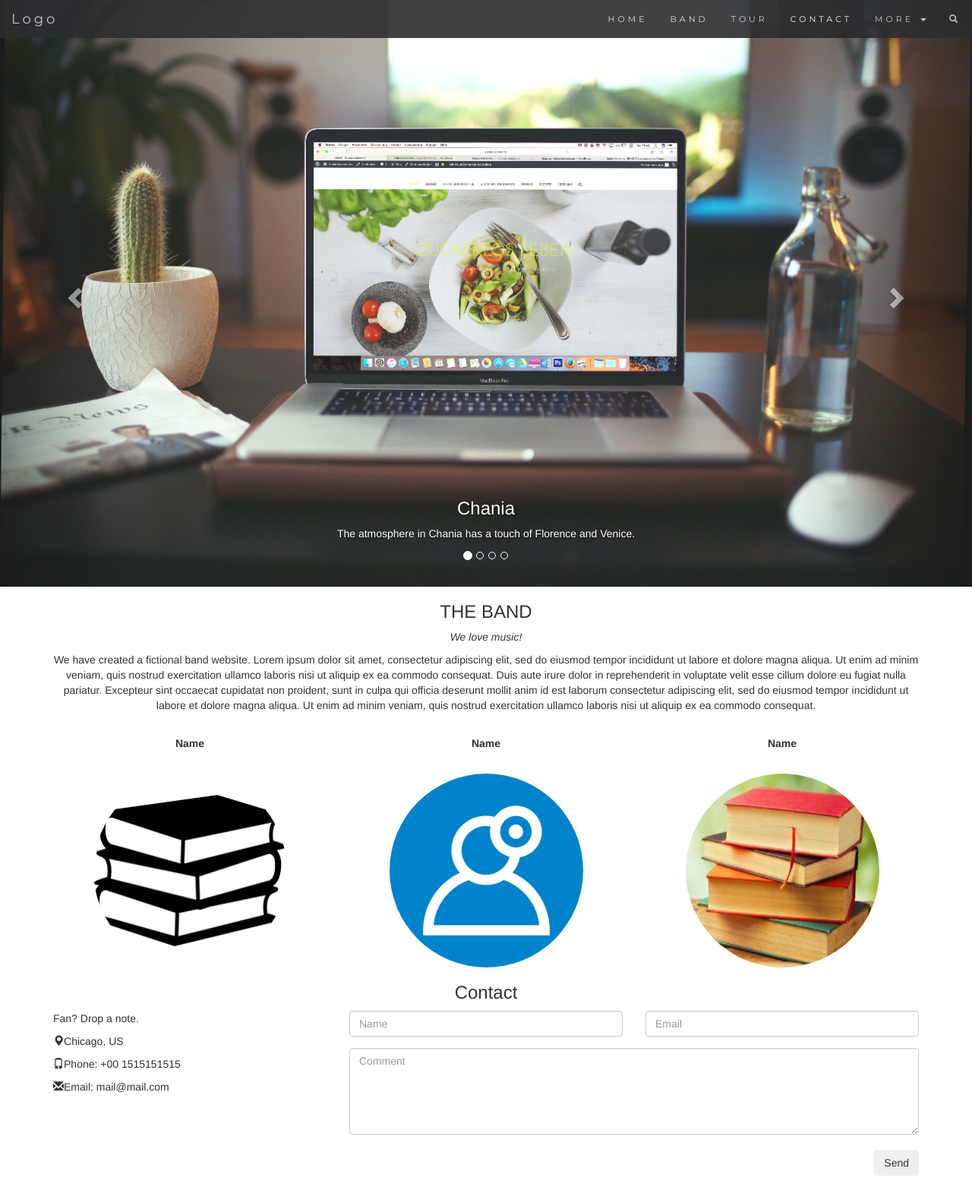
After one commit to virat6143/kgv, a PHP site: page /mitrakitak/dem.php in a window 1280 px wide. The commit adds this page. Shown: the top 1579 px of the page at 76% size. Run offline with PHP 8.4, Linux system fonts and the light colour scheme.

Commit message:
viratccvv

```diff
--- a/1.php
+++ b/1.php
@@ -33,7 +33,7 @@ include 'head.php';
           </div>
         </div>
         <div class="modal-footer">
-          <button  class="btn btn-info" name="submit" role="button">સેવ કરો</button>&nbsp;&nbsp;
+          <button  class="btn btn-info" name="submit" role="button">સબમિટ કરો</button>&nbsp;&nbsp;
            <a href="" class="btn btn-danger" role="button" >રદ કરો</a>
         </div>
       </div>
--- a/ad_ment.php
+++ b/ad_ment.php
@@ -277,6 +277,9 @@ include 'head.php';
 
 						<div class="modal-footer">
 							<input type="submit"  name="સેવ કરો" value="સેવ કરો" class="btn btn-success" />
+						<button type="button" class="btn btn-info" data-dismiss="modal">
+							<i class="fa fa-arrow-left" aria-hidden="true"></i> પાછા જવા
+						</button>
 						</div>
 					</form>
 				</div>
@@ -323,6 +326,9 @@ include 'head.php';
 					<div class="modal-footer">
 						<input type="submit"  name="સેવ કરો" value="સેવ કરો" class="btn btn-success" />
 						<button type="button" class="btn btn-danger" id="cancle">રદ્દ કરો</button>
+						<button type="button" class="btn btn-info" data-dismiss="modal">
+							<i class="fa fa-arrow-left" aria-hidden="true"></i> પાછા જવા
+						</button>
 					</div>
 				</form>
 			</div>
--- a/adbooksee.php
+++ b/adbooksee.php
@@ -81,8 +81,8 @@ include 'head.php';
 						<input type="text" id="myInputTextField">
 					</div>
 					<div class="table-wrapper-scroll-y my-custom-scrollbar">
-					<table class="table table-striped table-bordered" id="example">
-						<thead style='background-color:#00bfff;color:#ffffff';>
+					<table class="table table-striped table-bordered" id="example" cellspacing="6">
+						<thead style='background-color:#00bfff;color:#ffffff;';>
 							<tr>
 								<th>ક્રમ</th>
 								<th>બુક સ્ટોક જમા લીધેલ તારીખ</th>
--- a/bookinfo.php
+++ b/bookinfo.php
@@ -269,6 +269,9 @@ include 'head.php';
 				</div>
 				<div class="modal-footer">
 					<input type="submit"  name="સેવ કરો" value="સેવ કરો" class="btn btn-success" />
+					<button type="button" class="btn btn-info" data-dismiss="modal">
+							<i class="fa fa-arrow-left" aria-hidden="true"></i> પાછા જવા
+						</button>
 				</div>
 			</form>
 		</div>
@@ -335,6 +338,9 @@ include 'head.php';
 				<div class="modal-footer">
 					<input type="submit"  name="સેવ કરો" value="સેવ કરો" class="btn btn-success" />
 					<button type="button" class="btn btn-danger" id="cancle">રદ્દ કરો</button>
+					<button type="button" class="btn btn-info" data-dismiss="modal">
+							<i class="fa fa-arrow-left" aria-hidden="true"></i> પાછા જવા
+						</button>
 				</div>
 			</form>
 		</div>
--- /dev/null
+++ b/dem.php
@@ -0,0 +1,382 @@
+<!DOCTYPE html>
+<html lang="en">
+<head>
+  <!-- Theme Made By www.w3schools.com - No Copyright -->
+  <title>Bootstrap Theme The Band</title>
+  <meta charset="utf-8">
+  <meta name="viewport" content="width=device-width, initial-scale=1">
+  <link rel="stylesheet" href="https://maxcdn.bootstrapcdn.com/bootstrap/3.4.0/css/bootstrap.min.css">
+  <link href="https://fonts.googleapis.com/css?family=Lato" rel="stylesheet" type="text/css">
+  <link href="https://fonts.googleapis.com/css?family=Montserrat" rel="stylesheet" type="text/css">
+  <script src="https://ajax.googleapis.com/ajax/libs/jquery/3.4.1/jquery.min.js"></script>
+  <script src="https://maxcdn.bootstrapcdn.com/bootstrap/3.4.0/js/bootstrap.min.js"></script>
+
+  <style type="text/css">
+    footer {
+    background-color: #2d2d30;
+    color: #f5f5f5;
+    padding: 32px;
+  }
+  footer a {
+    color: #f5f5f5;
+  }
+  footer a:hover {
+    color: #777;
+    text-decoration: none;
+  }
+  .navbar {
+    font-family: Montserrat, sans-serif;
+    margin-bottom: 0;
+    background-color: #2d2d30;
+    border: 0;
+    font-size: 11px !important;
+    letter-spacing: 4px;
+    opacity: 0.9;
+  }
+  .navbar li a, .navbar .navbar-brand {
+    color: #d5d5d5 !important;
+  }
+  .navbar-nav li a:hover {
+    color: #fff !important;
+  }
+  .navbar-nav li.active a {
+    color: #fff !important;
+    background-color: #29292c !important;
+  }
+  .navbar-default .navbar-toggle {
+    border-color: transparent;
+  }
+  </style>
+ <!--  <style>
+  body {
+    font: 400 15px/1.8 Lato, sans-serif;
+    color: white;
+  }
+  h3, h4 {
+    margin: 10px 0 30px 0;
+    letter-spacing: 10px;
+    font-size: 20px;
+    color: #111;
+  }
+  .container {
+    padding: 80px 120px;
+  }
+  .person {
+    border: 10px solid transparent;
+    margin-bottom: 25px;
+    width: 80%;
+    height: 80%;
+    opacity: 0.7;
+  }
+  .person:hover {
+    border-color: #f1f1f1;
+  }
+  .carousel-inner img {
+    -webkit-filter: grayscale(90%);
+    filter: grayscale(90%); /* make all photos black and white */
+    width: 100%; /* Set width to 100% */
+    margin: auto;
+  }
+  .carousel-caption h3 {
+    color: white !important;
+  }
+  @media (max-width: 600px) {
+    .carousel-caption {
+      display: none; /* Hide the carousel text when the screen is less than 600 pixels wide */
+    }
+  }
+  .bg-1 {
+    background: #2d2d30;
+    color: #bdbdbd;
+  }
+  .bg-1 h3 {color: #fff;}
+  .bg-1 p {font-style: italic;}
+  .list-group-item:first-child {
+    border-top-right-radius: 0;
+    border-top-left-radius: 0;
+  }
+  .list-group-item:last-child {
+    border-bottom-right-radius: 0;
+    border-bottom-left-radius: 0;
+  }
+  .thumbnail {
+    padding: 0 0 15px 0;
+    border: none;
+    border-radius: 0;
+  }
+  .thumbnail p {
+    margin-top: 15px;
+    color: #555;
+  }
+  .btn {
+    padding: 10px 20px;
+    background-color: #333;
+    color: #f1f1f1;
+    border-radius: 0;
+    transition: .2s;
+  }
+  .btn:hover, .btn:focus {
+    border: 1px solid #333;
+    background-color: #fff;
+    color: #000;
+  }
+  .modal-header, h4, .close {
+    background-color: #333;
+    color: #fff !important;
+    text-align: center;
+    font-size: 30px;
+  }
+  .modal-header, .modal-body {
+    padding: 40px 50px;
+  }
+  .nav-tabs li a {
+    color: #777;
+  }
+  #googleMap {
+    width: 100%;
+    height: 400px;
+    -webkit-filter: grayscale(100%);
+    filter: grayscale(100%);
+  }
+  .navbar {
+    font-family: Montserrat, sans-serif;
+    margin-bottom: 0;
+    background-color: #2d2d30;
+    border: 0;
+    font-size: 11px !important;
+    letter-spacing: 4px;
+    opacity: 0.9;
+  }
+  .navbar li a, .navbar .navbar-brand {
+    color: #d5d5d5 !important;
+  }
+  .navbar-nav li a:hover {
+    color: #fff !important;
+  }
+  .navbar-nav li.active a {
+    color: #fff !important;
+    background-color: #29292c !important;
+  }
+  .navbar-default .navbar-toggle {
+    border-color: transparent;
+  }
+  .open .dropdown-toggle {
+    color: #fff;
+    background-color: #555 !important;
+  }
+  .dropdown-menu li a {
+    color: #000 !important;
+  }
+  .dropdown-menu li a:hover {
+    background-color: red !important;
+  }
+
+  .form-control {
+    border-radius: 0;
+  }
+  textarea {
+    resize: none;
+  }
+  </style> -->
+</head>
+<body id="myPage" data-spy="scroll" data-target=".navbar" data-offset="50">
+
+<nav class="navbar navbar-default navbar-fixed-top">
+  <div class="container-fluid">
+    <div class="navbar-header">
+      <button type="button" class="navbar-toggle" data-toggle="collapse" data-target="#myNavbar">
+        <span class="icon-bar"></span>
+        <span class="icon-bar"></span>
+        <span class="icon-bar"></span>
+      </button>
+      <a class="navbar-brand" href="#myPage">Logo</a>
+    </div>
+    <div class="collapse navbar-collapse" id="myNavbar">
+      <ul class="nav navbar-nav navbar-right">
+        <li><a href="#myPage">HOME</a></li>
+        <li><a href="#band">BAND</a></li>
+        <li><a href="#tour">TOUR</a></li>
+        <li><a href="#contact">CONTACT</a></li>
+        <li class="dropdown">
+          <a class="dropdown-toggle" data-toggle="dropdown" href="#">MORE
+          <span class="caret"></span></a>
+          <ul class="dropdown-menu">
+            <li><a href="#">Merchandise</a></li>
+            <li><a href="#">Extras</a></li>
+            <li><a href="#">Media</a></li>
+          </ul>
+        </li>
+        <li><a href="#"><span class="glyphicon glyphicon-search"></span></a></li>
+      </ul>
+    </div>
+  </div>
+</nav>
+
+<div id="myCarousel" class="carousel slide" data-ride="carousel">
+    <!-- Indicators -->
+    <ol class="carousel-indicators">
+      <li data-target="#myCarousel" data-slide-to="0" class="active"></li>
+      <li data-target="#myCarousel" data-slide-to="1"></li>
+      <li data-target="#myCarousel" data-slide-to="2"></li>
+      <li data-target="#myCarousel" data-slide-to="3"></li>
+    </ol>
+
+    <!-- Wrapper for slides -->
+    <div class="carousel-inner" role="listbox">
+
+      <div class="item active">
+        <img src="11111.jpg" alt="Chania" width="1400" height="900">
+        <div class="carousel-caption">
+          <h3>Chania</h3>
+          <p>The atmosphere in Chania has a touch of Florence and Venice.</p>
+        </div>
+      </div>
+
+      <div class="item">
+        <img src="11111.jpg" alt="Chania" width="1400" height="900">
+        <div class="carousel-caption">
+          <h3>Chania</h3>
+          <p>The atmosphere in Chania has a touch of Florence and Venice.</p>
+        </div>
+      </div>
+
+      <div class="item">
+        <img src="11111.jpg" alt="Flower" width="1400" height="900">
+        <div class="carousel-caption">
+          <h3>Flowers</h3>
+          <p>Beautiful flowers in Kolymbari, Crete.</p>
+        </div>
+      </div>
+
+    </div>
+
+    <!-- Left and right controls -->
+    <a class="left carousel-control" href="#myCarousel" role="button" data-slide="prev">
+      <span class="glyphicon glyphicon-chevron-left" aria-hidden="true"></span>
+      <span class="sr-only">Previous</span>
+    </a>
+    <a class="right carousel-control" href="#myCarousel" role="button" data-slide="next">
+      <span class="glyphicon glyphicon-chevron-right" aria-hidden="true"></span>
+      <span class="sr-only">Next</span>
+    </a>
+  </div>
+
+<!-- Container (The Band Section) -->
+<div id="band" class="container text-center">
+  <h3>THE BAND</h3>
+  <p><em>We love music!</em></p>
+  <p>We have created a fictional band website. Lorem ipsum dolor sit amet, consectetur adipiscing elit, sed do eiusmod tempor incididunt ut labore et dolore magna aliqua. Ut enim ad minim veniam, quis nostrud exercitation ullamco laboris nisi ut aliquip ex ea commodo consequat. Duis aute irure dolor in reprehenderit in voluptate velit esse cillum dolore eu fugiat nulla pariatur. Excepteur sint occaecat cupidatat non proident, sunt in culpa qui officia deserunt mollit anim id est laborum consectetur adipiscing elit, sed do eiusmod tempor incididunt ut labore et dolore magna aliqua. Ut enim ad minim veniam, quis nostrud exercitation ullamco laboris nisi ut aliquip ex ea commodo consequat.</p>
+  <br>
+  <div class="row">
+    <div class="col-sm-4">
+      <p class="text-center"><strong>Name</strong></p><br>
+      <a href="#demo" data-toggle="collapse">
+        <img src="bst.png" class="img-circle person" alt="Random Name" width="255" height="255">
+      </a>
+      <div id="demo" class="collapse">
+        <p>Guitarist and Lead Vocalist</p>
+        <p>Loves long walks on the beach</p>
+        <p>Member since 1988</p>
+      </div>
+    </div>
+    <div class="col-sm-4">
+      <p class="text-center"><strong>Name</strong></p><br>
+      <a href="#demo2" data-toggle="collapse">
+        <img src="sub.png" class="img-circle person" alt="Random Name" width="255" height="255">
+      </a>
+      <div id="demo2" class="collapse">
+        <p>Drummer</p>
+        <p>Loves drummin'</p>
+        <p>Member since 1988</p>
+      </div>
+    </div>
+    <div class="col-sm-4">
+      <p class="text-center"><strong>Name</strong></p><br>
+      <a href="#demo3" data-toggle="collapse">
+        <img src="b11.jpg" class="img-circle person" alt="Random Name" width="255" height="255">
+      </a>
+      <div id="demo3" class="collapse">
+        <p>Bass player</p>
+        <p>Loves math</p>
+        <p>Member since 2005</p>
+      </div>
+    </div>
+  </div>
+</div>
+
+<!-- Container (Contact Section) -->
+<div id="contact" class="container">
+  <h3 class="text-center">Contact</h3>
+
+  <div class="row">
+    <div class="col-md-4">
+      <p>Fan? Drop a note.</p>
+      <p><span class="glyphicon glyphicon-map-marker"></span>Chicago, US</p>
+      <p><span class="glyphicon glyphicon-phone"></span>Phone: +00 1515151515</p>
+      <p><span class="glyphicon glyphicon-envelope"></span>Email: mail@mail.com</p>
+    </div>
+    <div class="col-md-8">
+      <div class="row">
+        <div class="col-sm-6 form-group">
+          <input class="form-control" id="name" name="name" placeholder="Name" type="text" required>
+        </div>
+        <div class="col-sm-6 form-group">
+          <input class="form-control" id="email" name="email" placeholder="Email" type="email" required>
+        </div>
+      </div>
+      <textarea class="form-control" id="comments" name="comments" placeholder="Comment" rows="5"></textarea>
+      <br>
+      <div class="row">
+        <div class="col-md-12 form-group">
+          <button class="btn pull-right" type="submit">Send</button>
+        </div>
+      </div>
+    </div>
+  </div>
+  <br>
+</div>
+
+<!-- Image of location/map -->
+<img src="map.jpg" class="img-responsive" style="width:100%">
+
+<!-- Footer -->
+<footer class="text-center">
+  <a class="up-arrow" href="#myPage" data-toggle="tooltip" title="TO TOP">
+    <span class="glyphicon glyphicon-chevron-up"></span>
+  </a><br><br>
+  <p>Bootstrap Theme Made By <a href="https://www.w3schools.com" data-toggle="tooltip" title="Visit w3schools">www.w3schools.com</a></p>
+</footer>
+
+<script>
+$(document).ready(function(){
+  // Initialize Tooltip
+  $('[data-toggle="tooltip"]').tooltip();
+
+  // Add smooth scrolling to all links in navbar + footer link
+  $(".navbar a, footer a[href='#myPage']").on('click', function(event) {
+
+    // Make sure this.hash has a value before overriding default behavior
+    if (this.hash !== "") {
+
+      // Prevent default anchor click behavior
+      event.preventDefault();
+
+      // Store hash
+      var hash = this.hash;
+
+      // Using jQuery's animate() method to add smooth page scroll
+      // The optional number (900) specifies the number of milliseconds it takes to scroll to the specified area
+      $('html, body').animate({
+        scrollTop: $(hash).offset().top
+      }, 900, function(){
+
+        // Add hash (#) to URL when done scrolling (default click behavior)
+        window.location.hash = hash;
+      });
+    } // End if
+  });
+})
+</script>
+
+</body>
+</html>
--- a/index.php
+++ b/index.php
@@ -87,7 +87,7 @@ window.onunload = function (){null};
           <div id="captcha" class="col-sm-3">
           </div>
           <div class="col-sm-6">
-            <input type="text" class="form-control" placeholder="abcdef" id="cpatchaTextBox" oninvalid="setCustomValidity('કેપ્ચા નાખો')" required  onchange="try{setCustomValidity('')}catch(e){}" required/>
+            <input type="text" class="form-control"  id="cpatchaTextBox" oninvalid="setCustomValidity('કેપ્ચા નાખો')" required  onchange="try{setCustomValidity('')}catch(e){}" required/>
           </div>
           </div>
         </body>
--- a/lable.php
+++ b/lable.php
@@ -39,7 +39,7 @@ include 'head.php';
 
     <div class="modal-footer">
       <div class="row col-sm-12" align="center">
-        <button  class="btn btn-info" name="s1" role="button">સેવ કરો</button>&nbsp;&nbsp;
+        <button  class="btn btn-info" name="s1" role="button">સબમિટ કરો</button>&nbsp;&nbsp;
         <a href="" class="btn btn-danger"  role="button" >રદ કરો</a>
       </div>
     </div>
--- a/orderreport.php
+++ b/orderreport.php
@@ -36,7 +36,7 @@ include 'head.php';
 
           <div class="modal-footer">
             <div class="row col-sm-12" align="center">
-              <button  class="btn btn-info" name="submit" role="button">સેવ કરો</button>&nbsp;&nbsp;
+              <button  class="btn btn-info" name="submit" role="button">સબમિટ કરો</button>&nbsp;&nbsp;
               <a href="" class="btn btn-danger" role="button" >રદ કરો</a>
             </div>
           </div>
--- a/subreport.php
+++ b/subreport.php
@@ -36,7 +36,7 @@ include 'head.php';
 
        <div class="modal-footer">
         <div class="row col-sm-12" align="center">
-          <button  class="btn btn-info" name="s1" role="button">સેવ કરો</button>&nbsp;&nbsp;
+          <button  class="btn btn-info" name="s1" role="button">સબમિટ કરો</button>&nbsp;&nbsp;
           <a href="subreport.php" class="btn btn-danger"  role="button" >રદ કરો</a>
         </div>
       </div>
--- a/subscriber.php
+++ b/subscriber.php
@@ -574,6 +574,9 @@ include 'head.php';
 				</div>
 				<div class="modal-footer">
 					<input type="submit" id="submit22"  name="સેવ કરો" value="સેવ કરો" class="btn btn-success" />
+					<button type="button" class="btn btn-info" data-dismiss="modal">
+							<i class="fa fa-arrow-left" aria-hidden="true"></i> પાછા જવા
+						</button>
 				</div>
 			</form>
 		  </div>
@@ -765,6 +768,9 @@ include 'head.php';
 				<div class="modal-footer">
 					<button type="submit" id="submit1" class="btn btn-success" >સેવ કરો</button>
 					<button type="button" class="btn btn-danger" id="cancle">રદ્દ કરો</button>
+					<button type="button" class="btn btn-info" data-dismiss="modal">
+							<i class="fa fa-arrow-left" aria-hidden="true"></i> પાછા જવા
+						</button>
 				</div>
 			</form>
 		</div>
```
Also changed, not shown: database/psms (14).sql (renamed from database/psms (13).sql, +14 -14 lines), head.php (+5 -5 lines), home.php (+31 -163 lines), s_report.php (+16 -3 lines), sale_report.php (+13 -1 lines), 11111.jpg (added).
